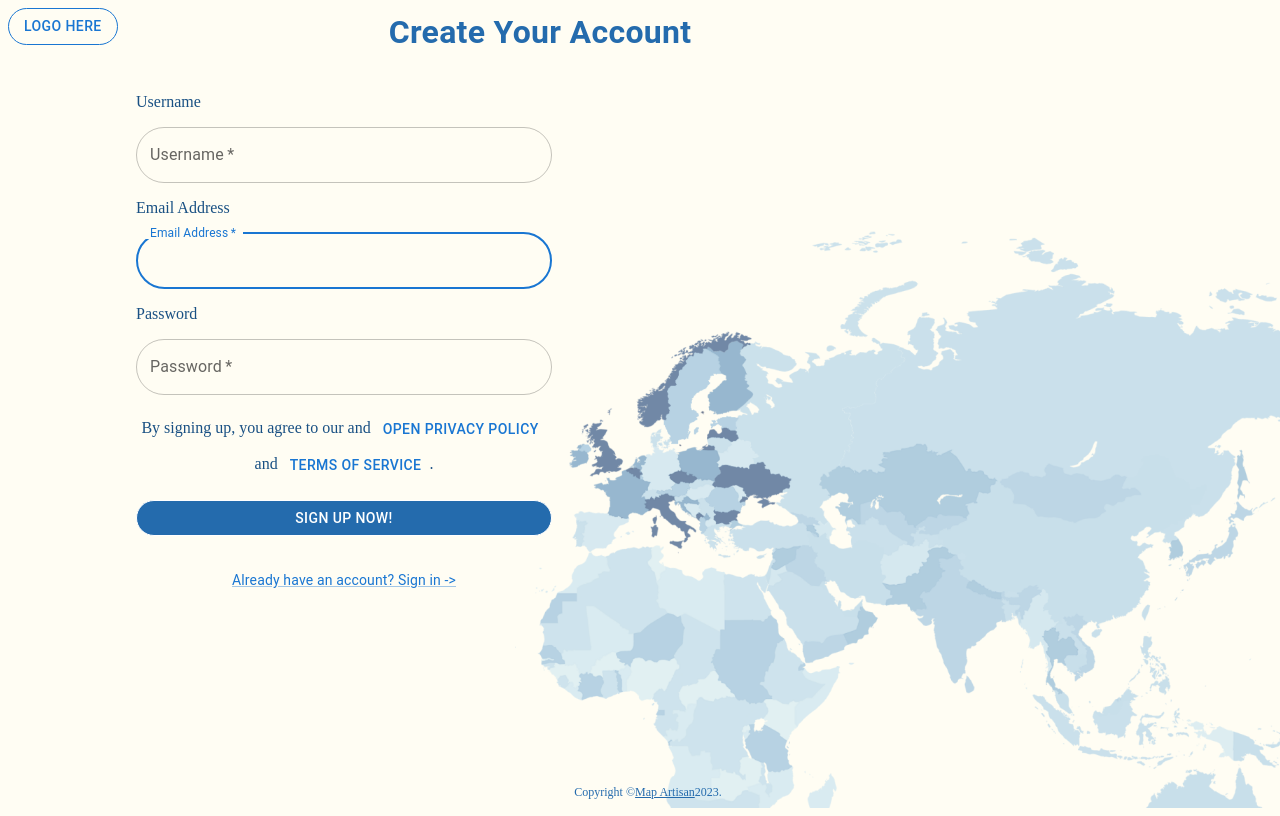
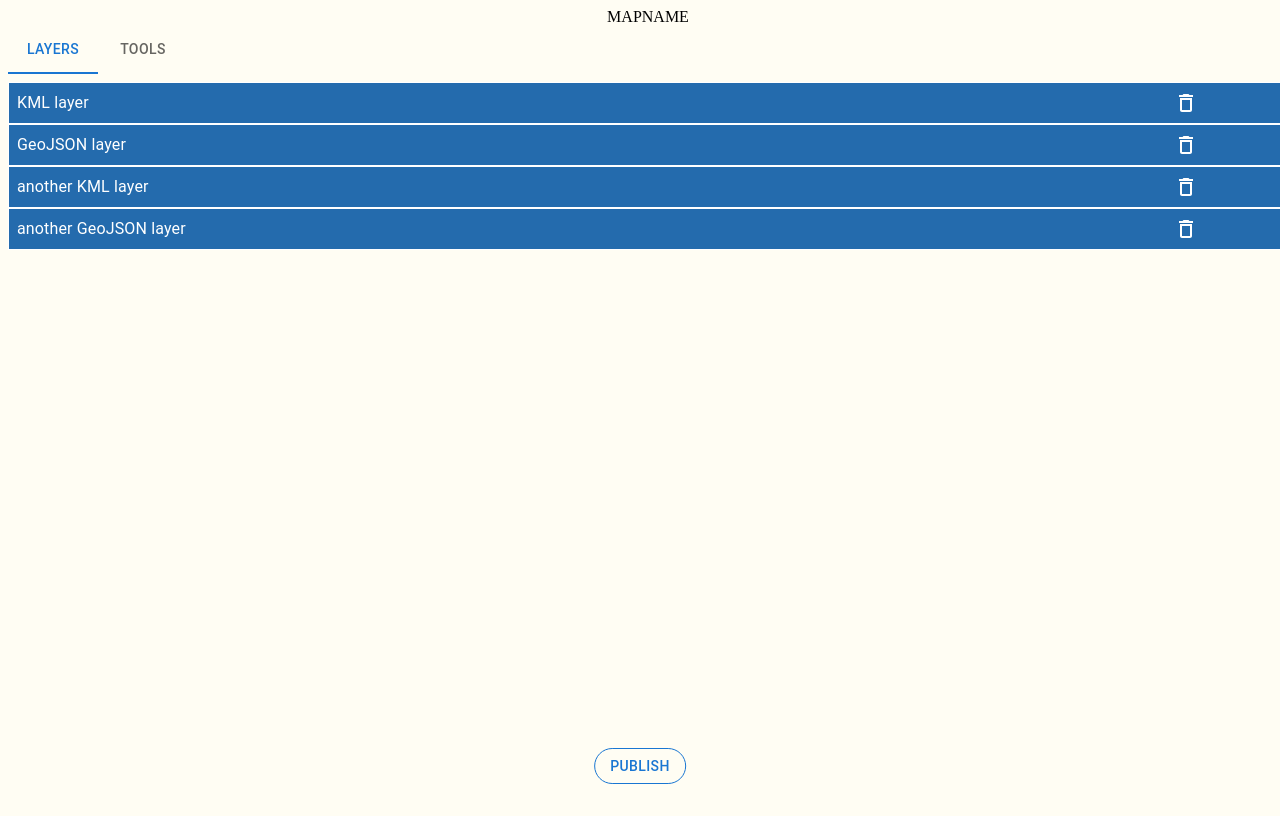
Before and after one commit to AmyLin06/MapArtisan, a React (Create React App) app in the folder client/: page /edit in a window 1280 px wide. Built offline with nearby package versions, Linux system fonts and the light colour scheme; a web font is replaced by a local one.

Commit message:
Created Tabs for side menu and necessary components for layer tab

```diff
--- a/client/src/App.js
+++ b/client/src/App.js
@@ -1,5 +1,6 @@
 import "./App.css";
-
+import SideMenu from "./components/SideMenu";
+import currentMap from "./assets/currentMap.json";
 import RegisterScreen from "./screens/RegisterScreen";
 
 function App() {
@@ -18,7 +19,8 @@ function App() {
         />
       </header>
 
-      <RegisterScreen />
+      {/* <RegisterScreen /> */}
+      <SideMenu />
     </div>
   );
 }
--- a/client/src/assets/currentMap.json
+++ b/client/src/assets/currentMap.json
@@ -4,6 +4,12 @@
     "likes": 123,
     "forks": 321,
     "ownerUsername": "TomTilly",
+    "layers": [
+        {"layerName": "KML layer"},
+        {"layerName": "GeoJSON layer"},
+        {"layerName": "another KML layer"},
+        {"layerName": "another GeoJSON layer"}
+    ],
     "profilePic": "https://png.pngtree.com/thumb_back/fh260/background/20230612/pngtree-man-wearing-glasses-is-wearing-colorful-background-image_2905240.jpg",
     "comments": [
         {
--- /dev/null
+++ b/client/src/components/LayerCard.js
@@ -0,0 +1,26 @@
+import * as React from "react";
+import PropTypes from "prop-types";
+import Tabs from "@mui/material/Tabs";
+import Tab from "@mui/material/Tab";
+import Typography from "@mui/material/Typography";
+import DeleteOutlineIcon from "@mui/icons-material/DeleteOutline";
+import { Box, Grid } from "@mui/material/";
+
+//TODO: may need to make changes later so that function that handles deleting a layer has necessary info
+export default function LayerCard(props) {
+  const { layerName } = props;
+  return (
+    <Grid
+      container
+      xs={12}
+      style={{ backgroundColor: "#246BAD", padding: "0.5rem" }}
+    >
+      <Grid item xs={11} style={{ display: "flex", alignItems: "center" }}>
+        <Typography>{layerName}</Typography>
+      </Grid>
+      <Grid item xs={1} container alignItems="center">
+        <DeleteOutlineIcon />
+      </Grid>
+    </Grid>
+  );
+}
--- /dev/null
+++ b/client/src/components/LayerList.js
@@ -0,0 +1,33 @@
+import { Box, List, Grid } from "@mui/material";
+import LayerCard from "./LayerCard";
+
+const LayerList = (props) => {
+  const { layers } = props;
+
+  let layercards = "";
+  if (layers) {
+    layercards = layers.map((l, index) => (
+      <Grid
+        item
+        xs={12}
+        key={"grid" + index}
+        sx={{
+          border: "1px solid #fff",
+          color: "#fff",
+        }}
+      >
+        <LayerCard id={"layer" + index} layerName={l.layerName} />
+      </Grid>
+    ));
+  }
+
+  return (
+    <Box>
+      <List sx={{ width: "100%" }}>
+        <Grid container>{layercards}</Grid>
+      </List>
+    </Box>
+  );
+};
+
+export default LayerList;
--- /dev/null
+++ b/client/src/components/SideMenu.js
@@ -0,0 +1,70 @@
+import * as React from "react";
+import PropTypes from "prop-types";
+import Tabs from "@mui/material/Tabs";
+import Tab from "@mui/material/Tab";
+import Typography from "@mui/material/Typography";
+import Box from "@mui/material/Box";
+import LayerList from "./LayerList";
+import currentMap from "../assets/currentMap.json";
+import CustomButton from "./CustomButton";
+
+function CustomTabPanel(props) {
+  const { children, value, index } = props;
+
+  return (
+    <div hidden={value !== index}>
+      {value === index && <Box>{children}</Box>}
+    </div>
+  );
+}
+
+CustomTabPanel.propTypes = {
+  children: PropTypes.node,
+  index: PropTypes.number.isRequired,
+  value: PropTypes.number.isRequired,
+};
+
+export default function SideMenu() {
+  const [value, setValue] = React.useState(0);
+
+  const handleChange = (event, newValue) => {
+    setValue(newValue);
+  };
+  const handlePublish = () => {
+    console.log("trying to publish map in the side menu - not implemented yet");
+  };
+  return (
+    <Box sx={{ width: "100%" }}>
+      <Box sx={{ display: "flex", justifyContent: "center" }}>MAPNAME</Box>
+      <Box sx={{ flex: 1, position: "relative" }}>
+        <Box sx={{ borderColor: "divider" }}>
+          <Tabs
+            value={value}
+            onChange={handleChange}
+            aria-label="Edit Screen Side Menu"
+          >
+            <Tab label="Layers" />
+            <Tab label="Tools" />
+          </Tabs>
+        </Box>
+        <CustomTabPanel value={value} index={0}>
+          <LayerList layers={currentMap.layers} />
+        </CustomTabPanel>
+        <CustomTabPanel value={value} index={1}>
+          <Typography>Tools</Typography>
+        </CustomTabPanel>
+      </Box>
+      <Box
+        sx={{
+          position: "absolute",
+          bottom: 0,
+          left: "50%",
+          transform: "translateX(-50%)",
+          paddingBottom: "1rem",
+        }}
+      >
+        <CustomButton text="Publish" onPress={handlePublish} />
+      </Box>
+    </Box>
+  );
+}
```
Also changed, not shown: 1 other file (tests, documents, lock files or other folders).
